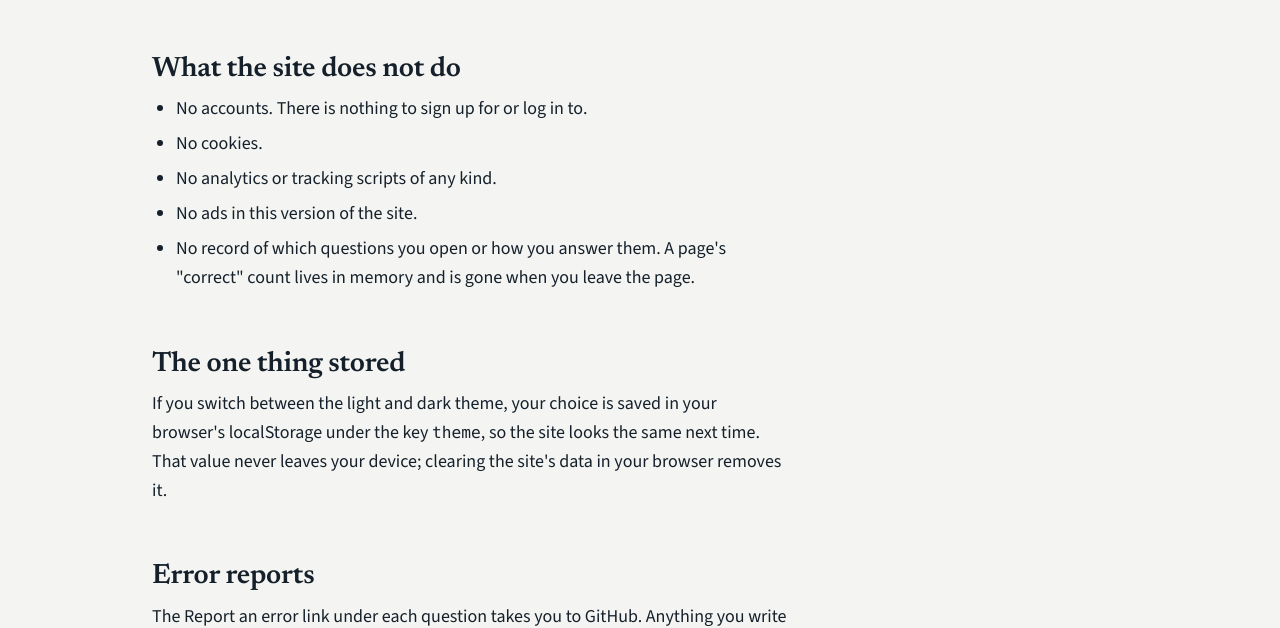
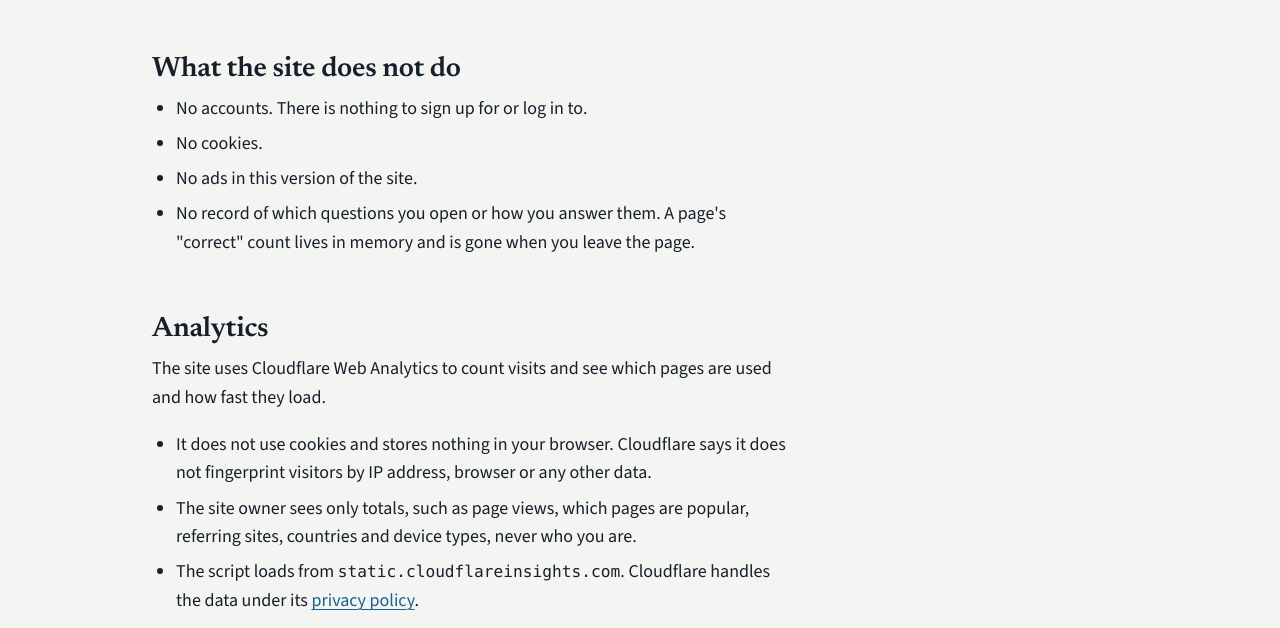
Before and after one commit to zaid-aamir/topical-hub, an Astro site in the folder Website/: page /privacy in a window 1280 px wide. Shown: the part 181-809 px from the top of the page. Built offline with nearby package versions, Linux system fonts and the light colour scheme; Astro itself is replaced by a stand-in of ours.

Commit message:
Add analytics to privacy page and docs

```diff
--- a/Website/src/pages/privacy.astro
+++ b/Website/src/pages/privacy.astro
@@ -6,7 +6,7 @@ const reportsGoToForm = REPORT_FORM_URL !== '';
 ---
 <BaseLayout
   title={`Privacy | ${SITE_NAME}`}
-  description={`${SITE_NAME} has no accounts, no cookies, no analytics and no ads. The only thing stored is your light or dark theme choice, in your own browser.`}
+  description={`${SITE_NAME} has no accounts, no cookies and no ads; privacy-friendly visit counting only. The only thing stored is your light or dark theme choice, in your own browser.`}
   canonicalPath="/privacy/"
 >
   <div class="shell">
@@ -18,9 +18,28 @@ const reportsGoToForm = REPORT_FORM_URL !== '';
       <ul>
         <li>No accounts. There is nothing to sign up for or log in to.</li>
         <li>No cookies.</li>
-        <li>No analytics or tracking scripts of any kind.</li>
         <li>No ads in this version of the site.</li>
         <li>No record of which questions you open or how you answer them. A page's "correct" count lives in memory and is gone when you leave the page.</li>
+      </ul>
+
+      <h2>Analytics</h2>
+      <p>
+        The site uses Cloudflare Web Analytics to count visits and see which pages are used and how fast they
+        load.
+      </p>
+      <ul>
+        <li>
+          It does not use cookies and stores nothing in your browser. Cloudflare says it does not fingerprint
+          visitors by IP address, browser or any other data.
+        </li>
+        <li>
+          The site owner sees only totals, such as page views, which pages are popular, referring sites,
+          countries and device types, never who you are.
+        </li>
+        <li>
+          The script loads from <code>static.cloudflareinsights.com</code>. Cloudflare handles the data under
+          its <a href="https://www.cloudflare.com/privacypolicy/">privacy policy</a>.
+        </li>
       </ul>
 
       <h2>The one thing stored</h2>
```
Also changed, not shown: Website/BUILD_V1.md (+1 -1 lines), Website/CONTRACT.md (+1 -1 lines), 1 other file.
